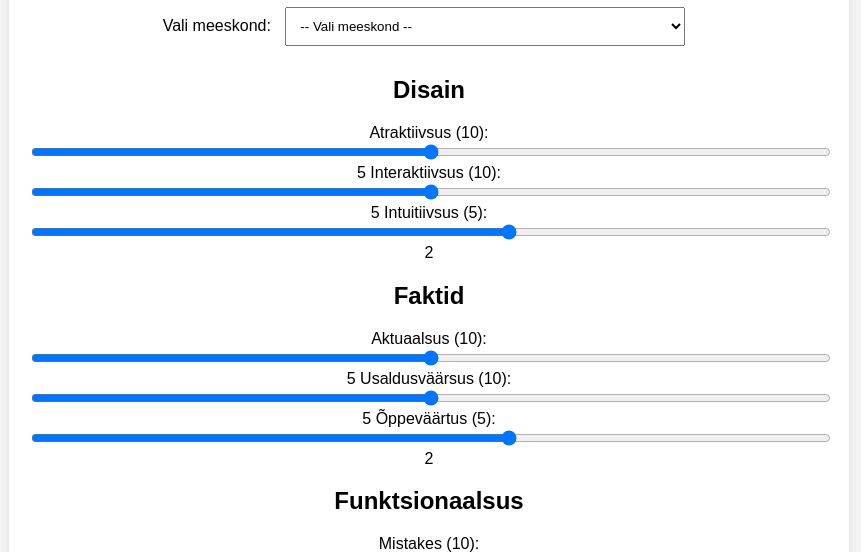
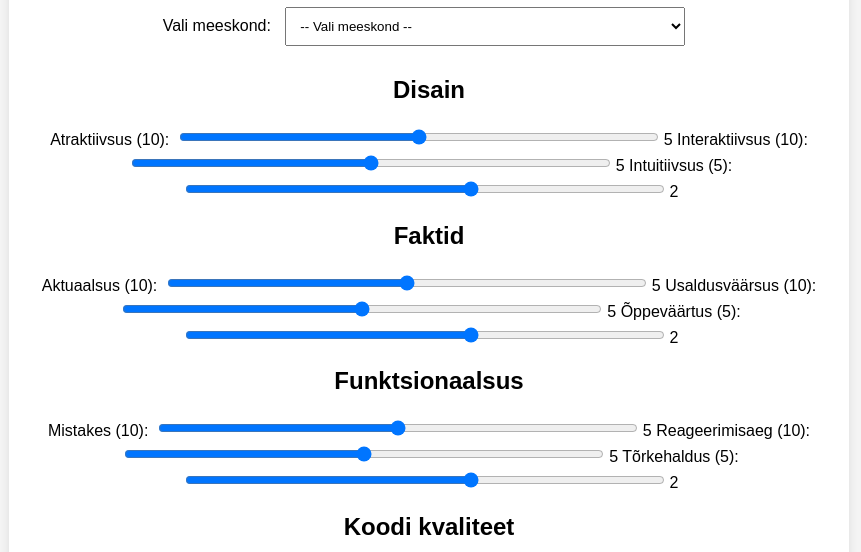
Before and after one commit to MihkelJoesalu/scoreboard, a website: page frontend/score.html in a window 1280 px wide. Shown: the part 221-773 px from the top of the page, without its empty margins (211-1072 px from the left). Drawn offline with Linux system fonts and the light colour scheme; no server answers.

Commit message:
uitweaks

```diff
--- a/frontend/styles.css
+++ b/frontend/styles.css
@@ -37,7 +37,8 @@ select, button {
 }
 
 input[type="range"] {
-    width: 100%;
+    width: 60%;
+    margin: 5px;
 }
 
 button {
```
Also changed, not shown: frontend/results.html (+2 -2 lines).
